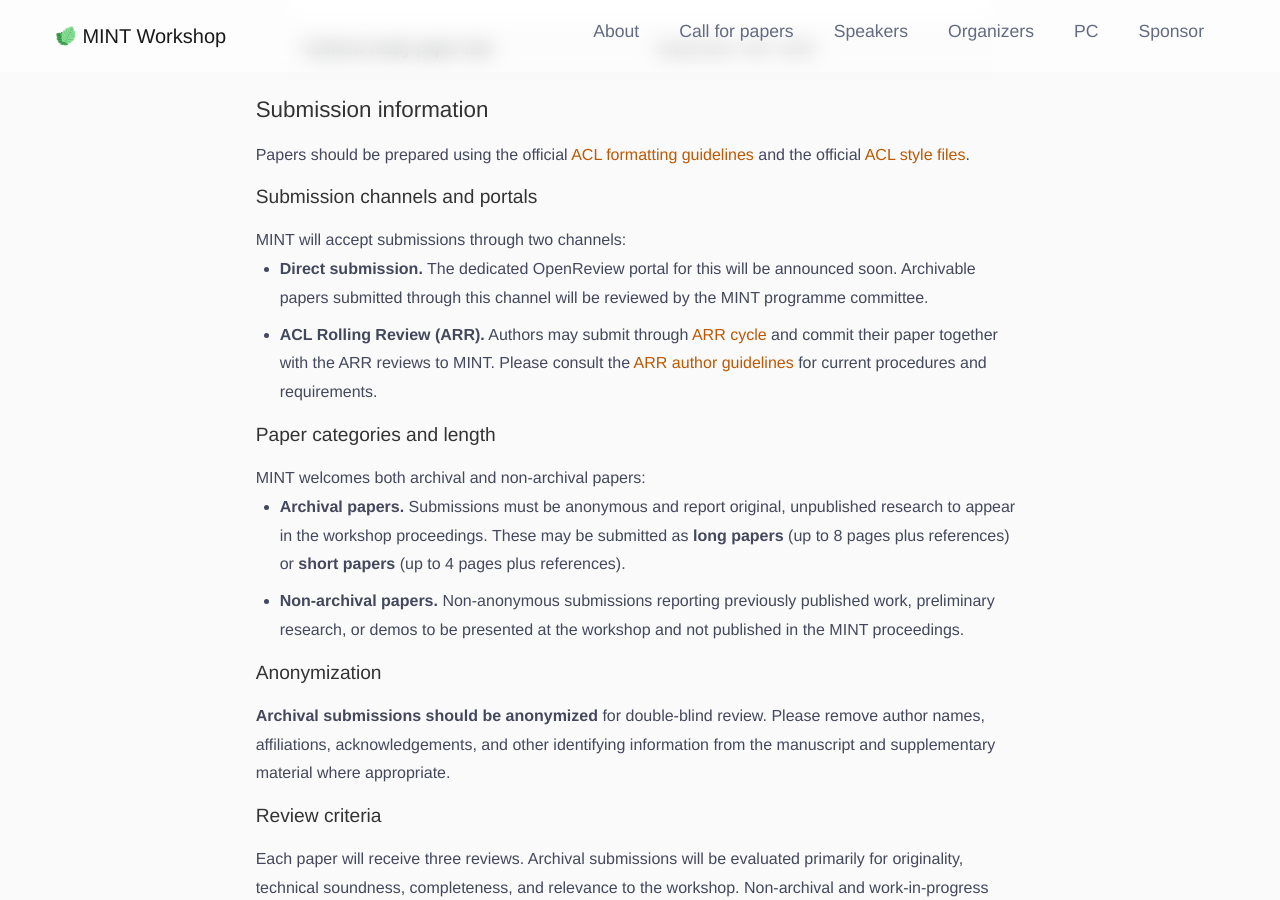
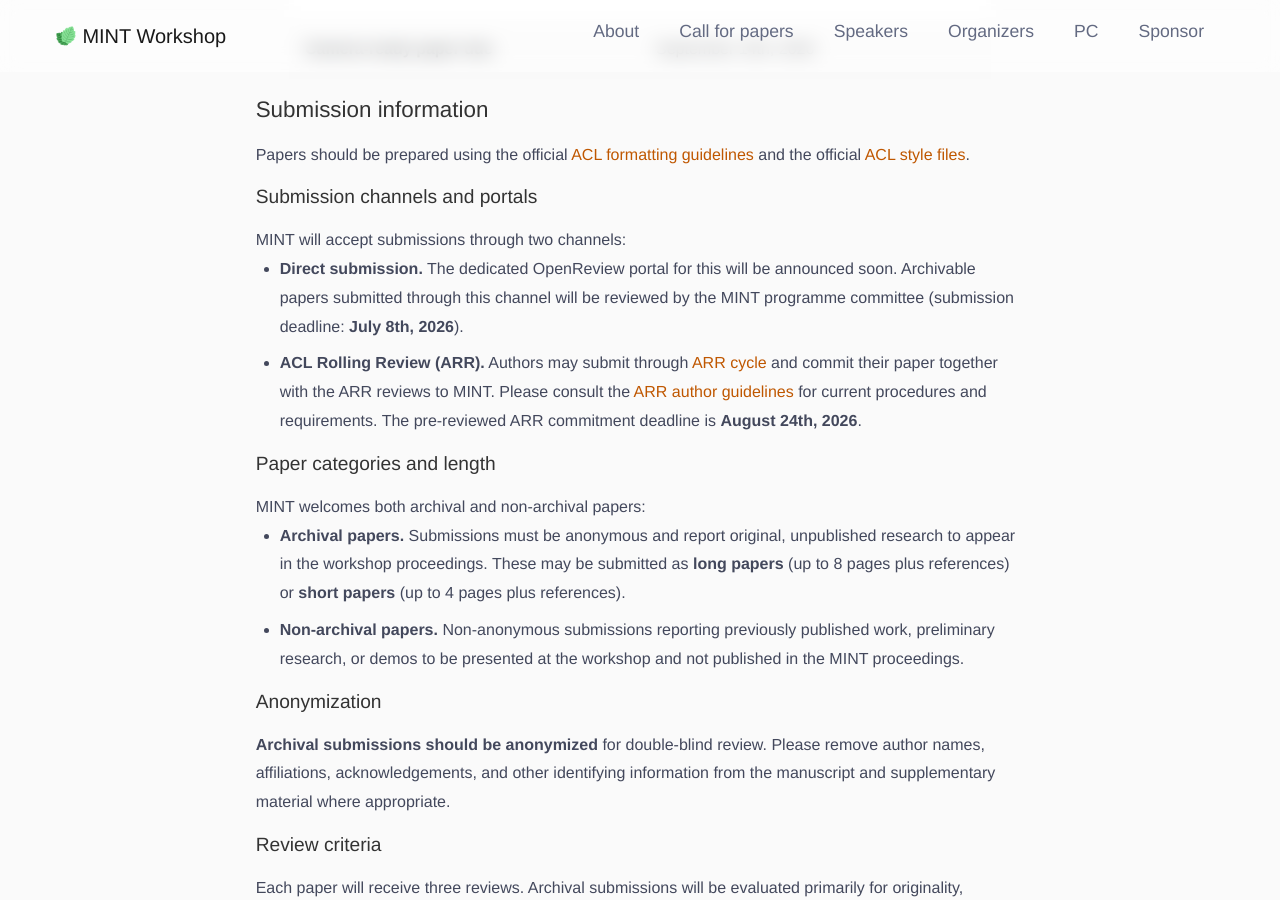
Before and after one commit to MINTworkshop/MINTworkshop.github.io, a Jekyll site: the page built from 2026/index.md, in a window 1280 px wide and 900 px high, scrolled down 2785 px. Built offline with Jekyll 4.4.1, drawn with Linux system fonts in a browser that asks for light colours.

Commit message:
udpate deadlines

```diff
--- a/_includes/cfp.html
+++ b/_includes/cfp.html
@@ -59,13 +59,13 @@
         <ul>
           <li>
             <strong>Direct submission.</strong>
-            The dedicated OpenReview portal for this will be announced soon. Archivable papers submitted through this channel will be reviewed by the MINT programme committee.
+            The dedicated OpenReview portal for this will be announced soon. Archivable papers submitted through this channel will be reviewed by the MINT programme committee (submission deadline: <strong> July 8th, 2026</strong>).
           </li>
           <li>
             <strong>ACL Rolling Review (ARR).</strong>
             Authors may submit through <a href="https://aclrollingreview.org/dates" target="_blank">ARR cycle</a> and commit their paper together with the ARR reviews to MINT. Please consult the
             <a href="https://aclrollingreview.org/authors" target="_blank">ARR author guidelines</a>
-            for current procedures and requirements.
+            for current procedures and requirements. The pre-reviewed ARR commitment deadline is <strong>August 24th, 2026</strong>.
           </li>
         </ul>
 
```
